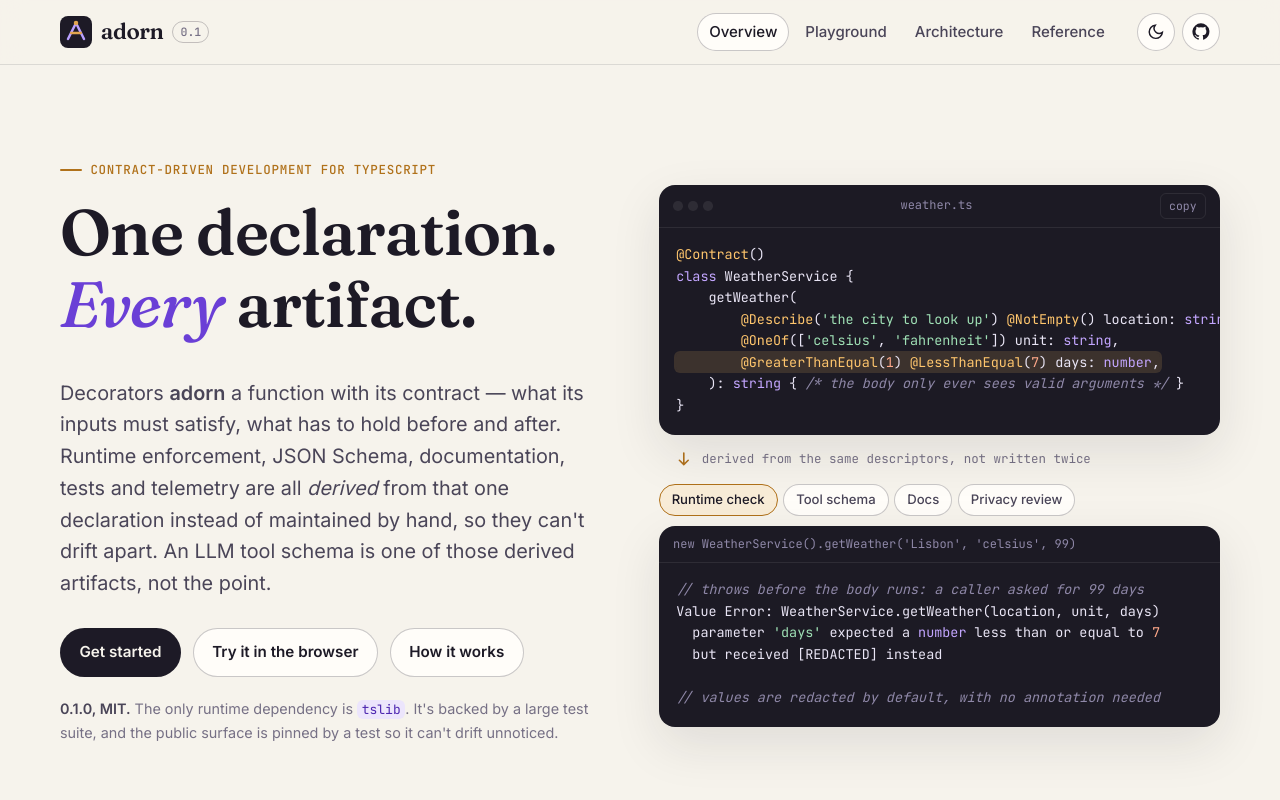
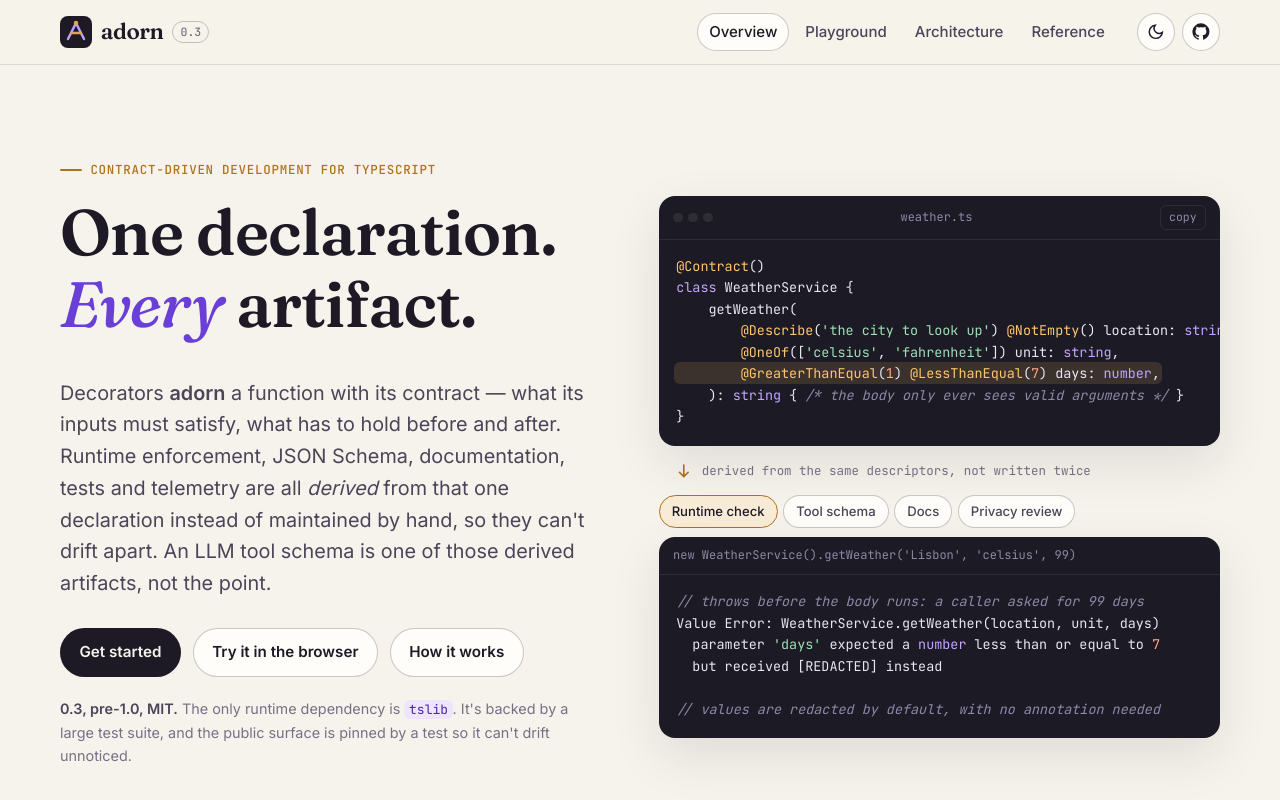
Before and after one commit to natwhite/adorn-website, a website: page public/index.html in a window 1280 px wide. Shown: the top 800 px of the page. Drawn offline with Linux system fonts and the light colour scheme.

Commit message:
docs(site): bring version mentions to 0.3
The header badge on every page and the homepage status note said 0.1;
the published release is 0.3.0. The status intro now says pre-1.0
instead of naming a minor that would go stale again.

```diff
--- a/public/index.html
+++ b/public/index.html
@@ -27,7 +27,7 @@
     <div class="container header-inner">
       <a class="logo" href="index.html" aria-label="adorn home">
         <img class="logo-mark" src="assets/logo.svg" alt="" width="32" height="32">
-        adorn <span class="logo-version">0.1</span>
+        adorn <span class="logo-version">0.3</span>
       </a>
       <nav class="site-nav" id="siteNav" aria-label="Site">
         <a href="index.html" aria-current="page">Overview</a>
@@ -71,7 +71,7 @@
               <a class="button ghost" href="architecture.html">How it works</a>
             </div>
             <p class="status-note">
-              <strong>0.1.0, MIT.</strong> The only runtime dependency is <code>tslib</code>. It's backed by a
+              <strong>0.3, pre-1.0, MIT.</strong> The only runtime dependency is <code>tslib</code>. It's backed by a
               large test suite, and the public surface is pinned by a test so it can't drift unnoticed.
             </p>
           </div>
@@ -432,7 +432,7 @@ console.log(formatSequenceReport(report));
         <div class="section-head reveal">
           <p class="eyebrow">Honest project status</p>
           <h2>What works, what's rough, what's next.</h2>
-          <p>adorn is a focused, deliberately narrow 0.1. This page aims to make its limits as easy to find as its features.</p>
+          <p>adorn is a focused, deliberately narrow pre-1.0 library. This page aims to make its limits as easy to find as its features.</p>
         </div>
         <div class="filter" role="group" aria-label="Filter status" data-filter-for="statusList">
           <button type="button" data-filter="all" aria-pressed="true">All</button>
```
Also changed, not shown: public/architecture.html (+1 -1 lines), public/playground.html (+1 -1 lines), public/reference.html (+1 -1 lines).
